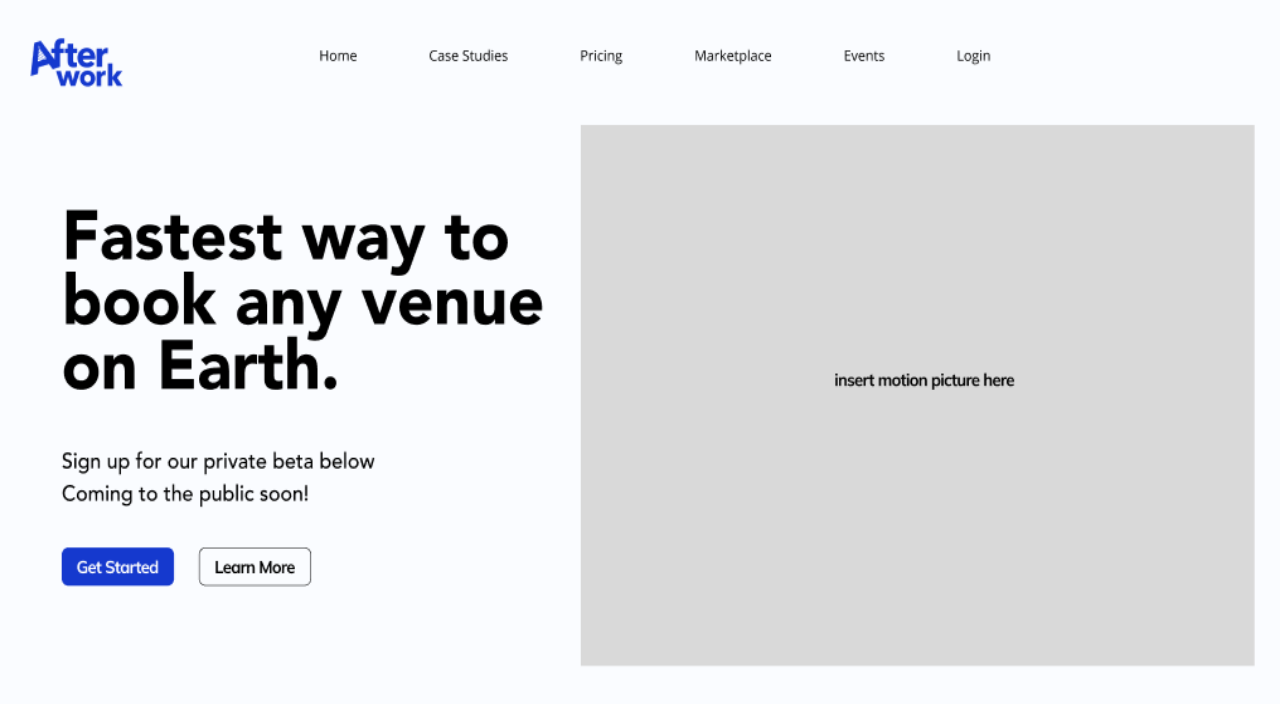
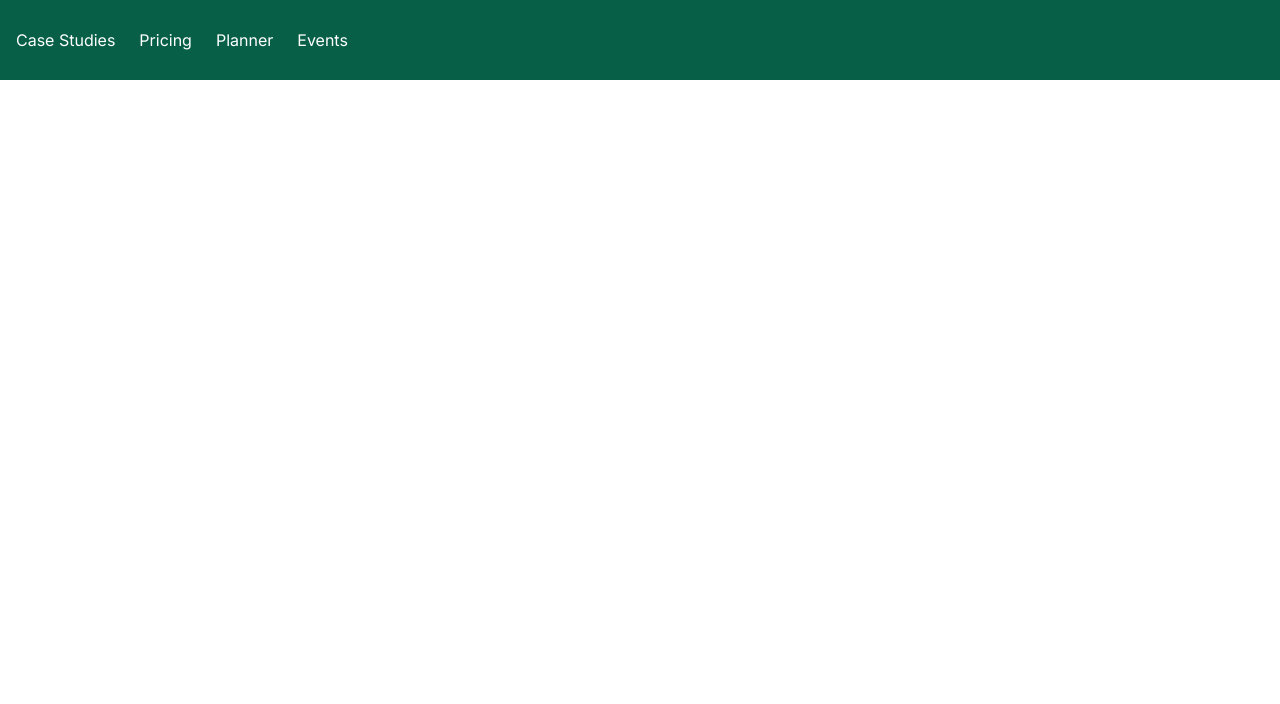
Before and after one commit to crystalwidjaja/afterwork, a Next.js app: page / in a window 1280 px wide. Shown: the top 704 px of the page. Built offline with nearby package versions, Linux system fonts and the light colour scheme.

Commit message:
nav bar start!

```diff
--- a/src/app/globals.css
+++ b/src/app/globals.css
@@ -17,11 +17,6 @@
 }
 
 body {
-  color: rgb(var(--foreground-rgb));
-  background: linear-gradient(
-      to bottom,
-      transparent,
-      rgb(var(--background-end-rgb))
-    )
-    rgb(var(--background-start-rgb));
+  color:white;
+  background: white;
 }
--- a/src/app/layout.tsx
+++ b/src/app/layout.tsx
@@ -1,6 +1,7 @@
 import type { Metadata } from 'next'
 import { Inter } from 'next/font/google'
 import './globals.css'
+import Navigation from "./nav";
 
 const inter = Inter({ subsets: ['latin'] })
 
@@ -16,7 +17,9 @@ export default function RootLayout({
 }) {
   return (
     <html lang="en">
-      <body className={inter.className}>{children}</body>
+      <body className={inter.className}>
+        <Navigation />
+        {children}</body>
     </html>
   )
 }
--- /dev/null
+++ b/src/app/nav.tsx
@@ -0,0 +1,39 @@
+import React from "react";
+import Link from "next/link";
+
+const Navbar = () => {
+  return (
+    <>
+      <div className="w-full h-20 bg-emerald-800 sticky top-0">
+        <div className="container mx-auto px-4 h-full">
+          <div className="flex justify-between items-center h-full">
+            <ul className="hidden md:flex gap-x-6 text-white">
+              <li>
+                <Link href="/about">
+                  <p>Case Studies</p>
+                </Link>
+              </li>
+              <li>
+                <Link href="/services">
+                  <p>Pricing</p>
+                </Link>
+              </li>
+              <li>
+                <Link href="/contacts">
+                  <p>Planner</p>
+                </Link>
+              </li>
+              <li>
+                <Link href="/contacts">
+                  <p>Events</p>
+                </Link>
+              </li>
+            </ul>
+          </div>
+        </div>
+      </div>
+    </>
+  );
+};
+
+export default Navbar;
--- a/src/app/page.tsx
+++ b/src/app/page.tsx
@@ -3,12 +3,6 @@ import Image from 'next/image'
 export default function Home() {
   return (
     <main>
-      <Image
-        src="/landing.png"
-        alt="Vercel Logo"
-        layout='fill'
-        priority
-      />
     </main>
   )
 }
```
